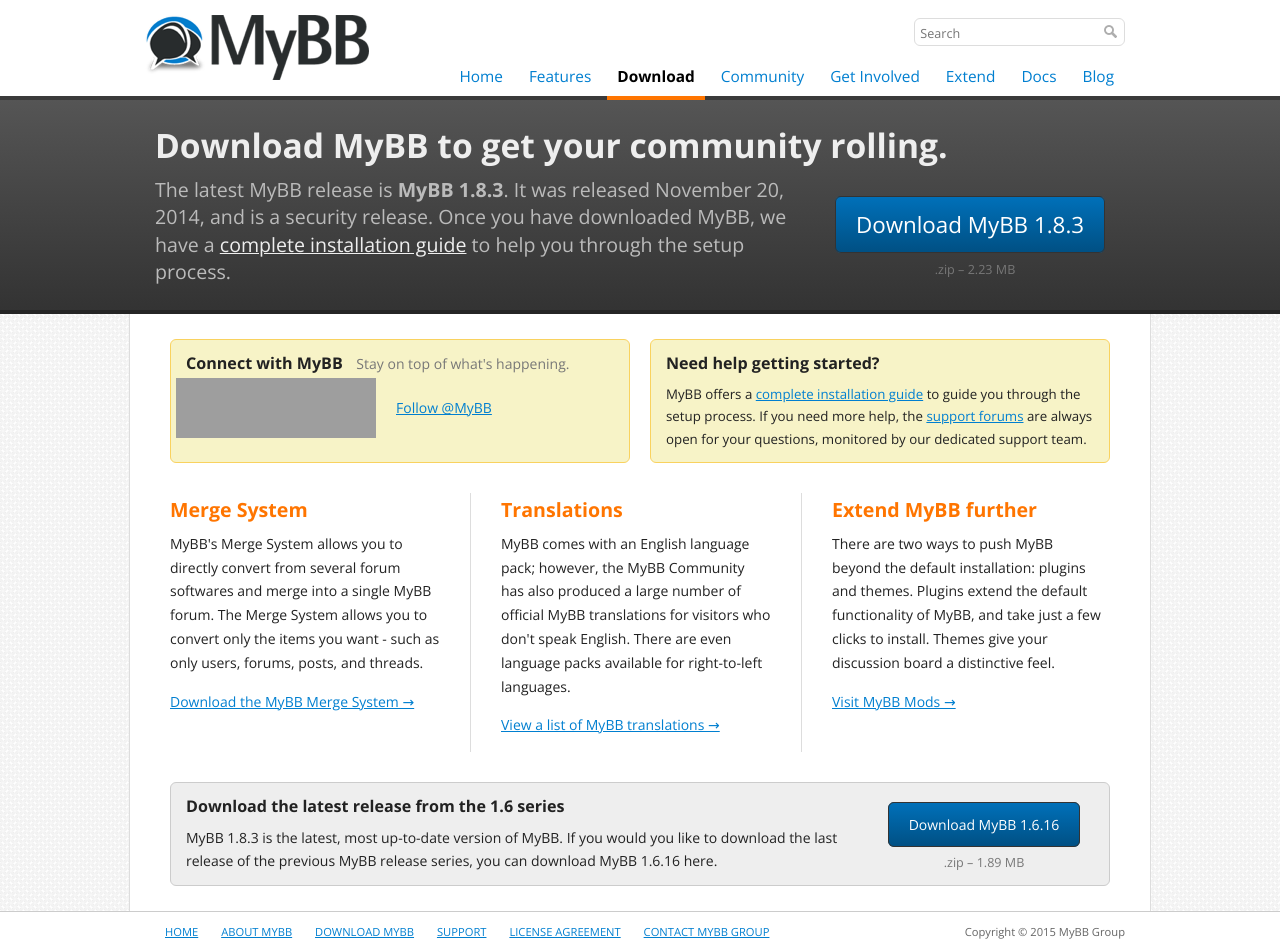
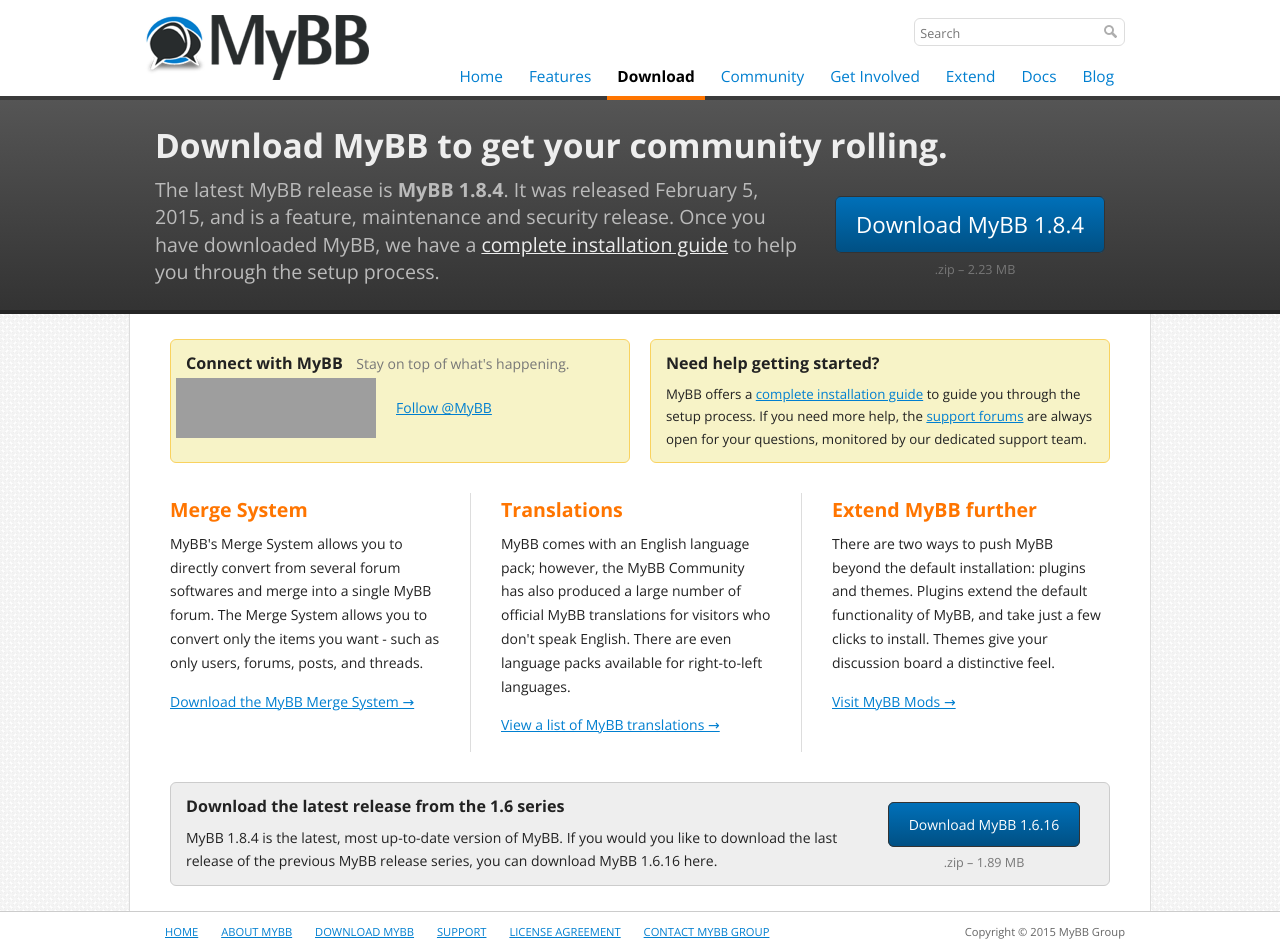
Before and after one commit to mybb/mybb.com, a Jekyll site: the page built from download/index.html, in a window 1280 px wide, cut to the strip 0-951 px from the top of the page. Built offline with Jekyll 4.4.1, drawn with Linux system fonts in a browser that asks for light colours; nearby versions of some CDN libraries; Markdown is read by kramdown in place of the engine named in the settings; comment, search, counter and statistics services are not loaded; grey boxes are pictures that could not be loaded.

Commit message:
MyBB 1.8.4

```diff
--- a/_data/latest_mybb.yml
+++ b/_data/latest_mybb.yml
@@ -1,6 +1,6 @@
-version: "1.8.3"
-version_code: 1803
-release: "November 20, 2014"
+version: "1.8.4"
+version_code: 1804
+release: "February 5, 2015"
 size: "2.23 MB"
-type: "security"
-url: "http://resources.mybb.com/downloads/mybb_1803.zip"
+type: "feature, maintenance and security"
+url: "http://resources.mybb.com/downloads/mybb_1804.zip"
```
